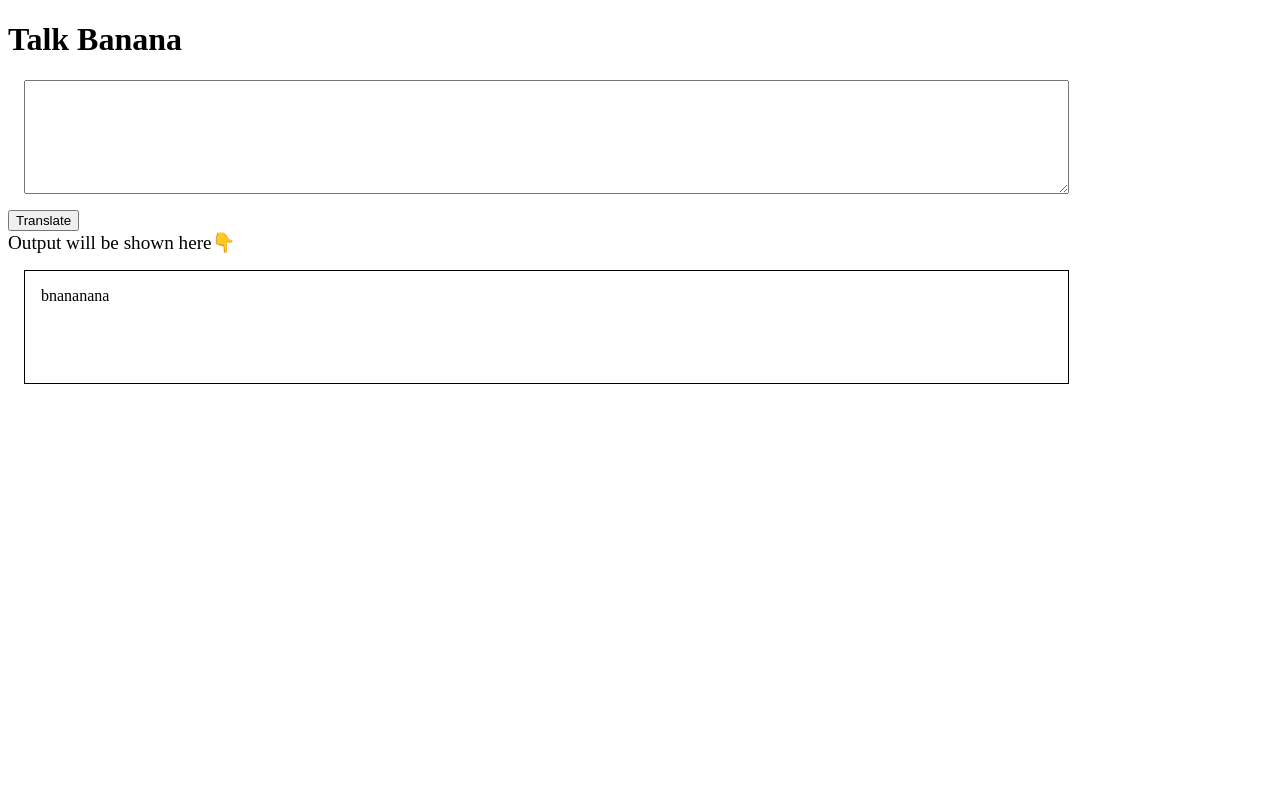
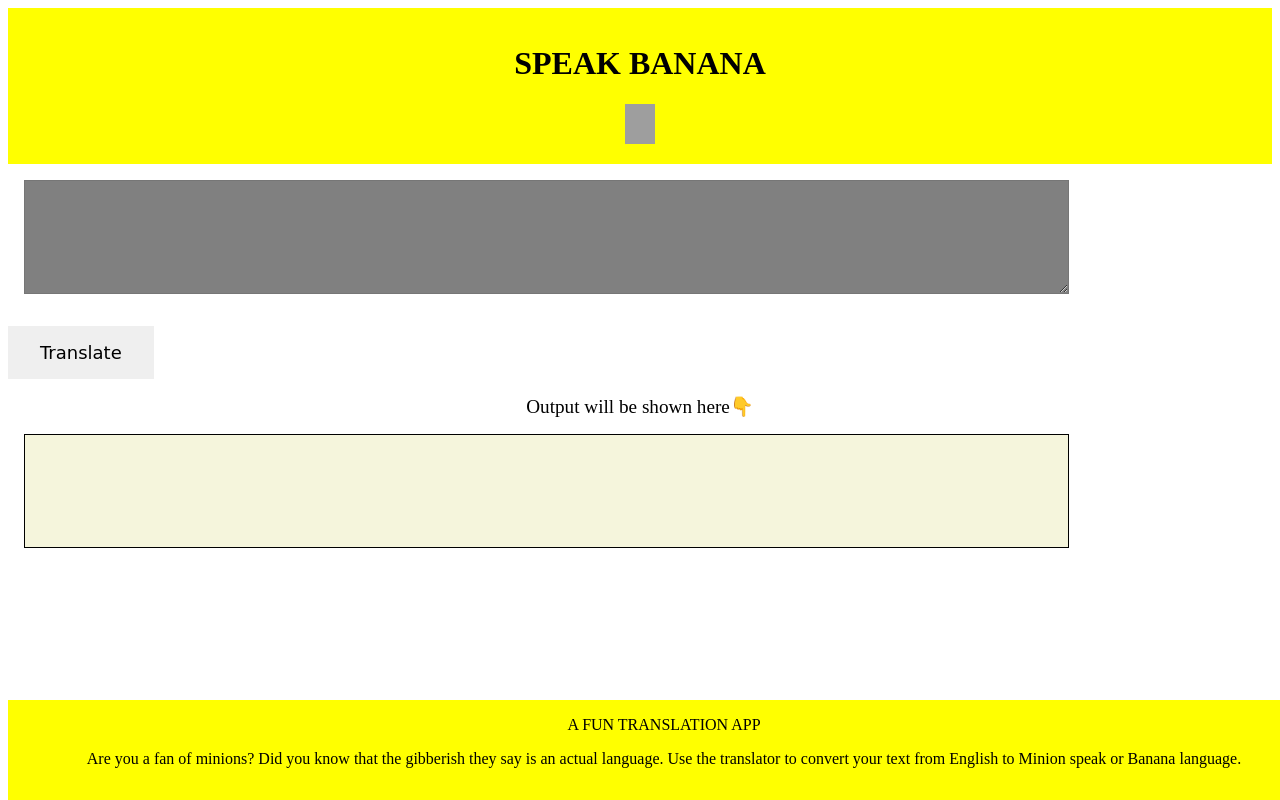
Before and after one commit to luharine/banana-lang, a plain HTML site: page index.html in a window 1280 px wide. Drawn offline with Linux system fonts and the light colour scheme; no server answers; grey boxes are pictures that could not be loaded.

Commit message:
updated styles.css

```diff
--- a/index.html
+++ b/index.html
@@ -1,46 +1,33 @@
 <!DOCTYPE html>
 <html lang="en">
+
 <head>
     <meta charset="UTF-8">
     <meta http-equiv="X-UA-Compatible" content="IE=edge">
     <meta name="viewport" content="width=device-width, initial-scale=1.0">
     <title>Banana Anuvad</title>
-    <style>
-        textarea{
+    <link href="styles.css" rel="stylesheet">
+</head>
 
-            width:80%;
-            height: 10vh;
-             display:block;
-             margin:1rem;
-             padding: 1rem;
-
-        }
-
-        #output{
-            width:80%;
-            border:1px solid black;
-            margin:1rem;
-            padding:1rem;
-            height:10vh;
-        }
-
-    </style>
+<body>
 
 
 
+    <div class="nav">
+      <h1>SPEAK BANANA</h1>
+        <img src="https://cdn.jsdelivr.net/gh/hfg-gmuend/openmoji/color/svg/1F34C.svg" width=30px height=40px>
+    </div> <textarea id="txt-input" placeholder="enter the text to be converted into banana language">
+            </textarea>
+    <button id="btntranslate">Translate</button>
+    <div id ="abc" style="font-size: larger;">Output will be shown here👇</div>
+    <div id="output"></div>
 
-
-
-
-</head>
-<body>
-    <h1>Talk Banana</h1>
-   <textarea id ="txt-input" placeholder ="enter the text to be converted into banana language"> </textarea>
-    <button id="btntranslate">Translate</button>
-    <div style="font-size: larger;">Output will be shown here👇</div>
-    <div id ="output"></div>
-
-    <script src="main.js" type = "text/javascript"></script>
+    <script src="main.js" type="text/javascript"></script>
+    <footer>  <div class ="heading">A FUN TRANSLATION APP</div>
+    <p class  = "para">Are you a fan of minions? Did you know that the gibberish they say is an actual language.
+         Use the translator to convert your text from English to Minion speak or Banana language.</p>
+        </footer>
 
 </body>
+
 </html>
--- a/main.js
+++ b/main.js
@@ -1,11 +1,25 @@
 var btnTranslate = document.querySelector("#btntranslate")
-var  txtinput = document.querySelector("#txt-input")
+var txtinput = document.querySelector("#txt-input")
 var outputDiv = document.querySelector("#output")
 
 
-btnTranslate.addEventListener("click",clickHandler())
+btnTranslate.addEventListener("click", clickHandler())
+var serverurl = "https://lessonfourapi.tanaypratap.repl.co/translate/yoda.json"
 
 
-function clickHandler(){
-    outputDiv.innerText =  ("bnananana "+ txtinput.value);
+
+function getTranslationurl(text) {
+    return ("https://api.funtranslations.com/translate/minion.json?text=" + text)
 }
+
+function clickHandler() {
+    var text1 = txtinput.value;
+ fetch(getTranslationurl(text1))
+        .then(response => response.json())
+        .then(json => outputDiv.innerText = json.contents.translated)
+        .catch(errorHandler)
+}
+function errorHandler(error) {
+    console.log("error occured",error);
+    alert("Something went wrong with the server")
+}
--- /dev/null
+++ b/styles.css
@@ -0,0 +1,73 @@
+<style>@import url('https://fonts.googleapis.com/css2?family=Architects+Daughter&display=swap');
+
+</style>
+
+
+body {
+    font-family: 'Montserrat', sans-serif;
+    margin: 0px;
+}
+
+
+textarea {
+
+    width: 80%;
+    height: 10vh;
+    display: block;
+    margin: 1rem;
+    padding: 1rem;
+
+}
+
+#output {
+    width: 80%;
+    border: 1px solid black;
+    margin: 1rem;
+    padding: 1rem;
+    height: 10vh;
+    background-color:beige;
+    color:beige;
+}
+
+.nav{
+    padding:1rem 1rem;
+    text-align: center;
+    border-color:solid grey;
+    margin: auto;
+    background-color:yellow;
+}
+#txt-input{
+
+    text-area:center;
+    background-color:grey;
+}
+button {
+    background-color:yellow);
+    border: none;
+    margin: 1rem 0rem;
+    padding: 1rem 2rem;
+    font-family: 'Kalam', cursive;
+    font-size: large;
+
+}
+#abc{
+    text-align: center;
+
+}
+
+footer {
+    position: fixed;
+    bottom: 0;
+    width: 100%;
+    padding: 1rem;
+    background-color: yellow;
+    text-align: center;
+    font:bold;
+}
+.para{
+    p {
+        max-width: var(--width-break);
+        margin: auto;
+        text-align: center;
+    }
+}
```
